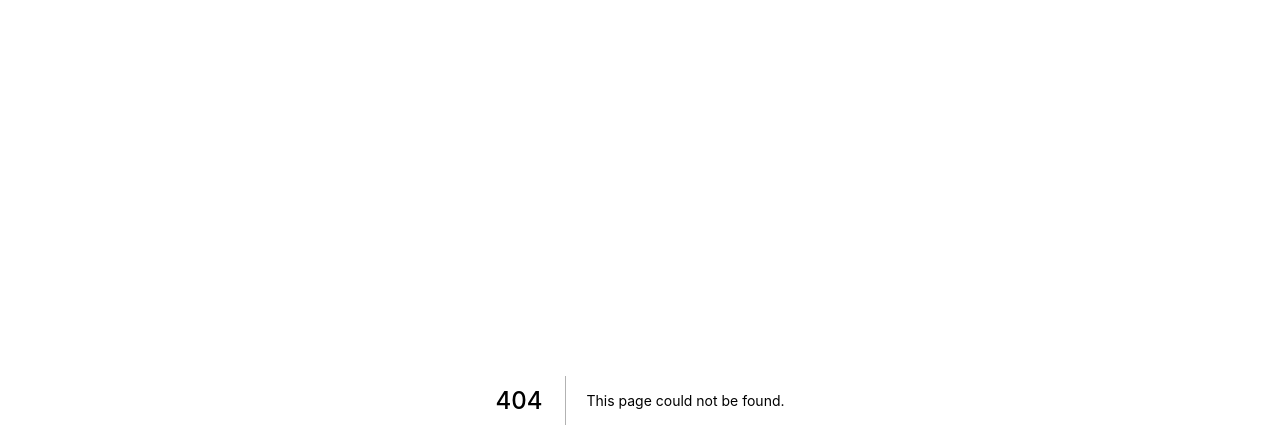
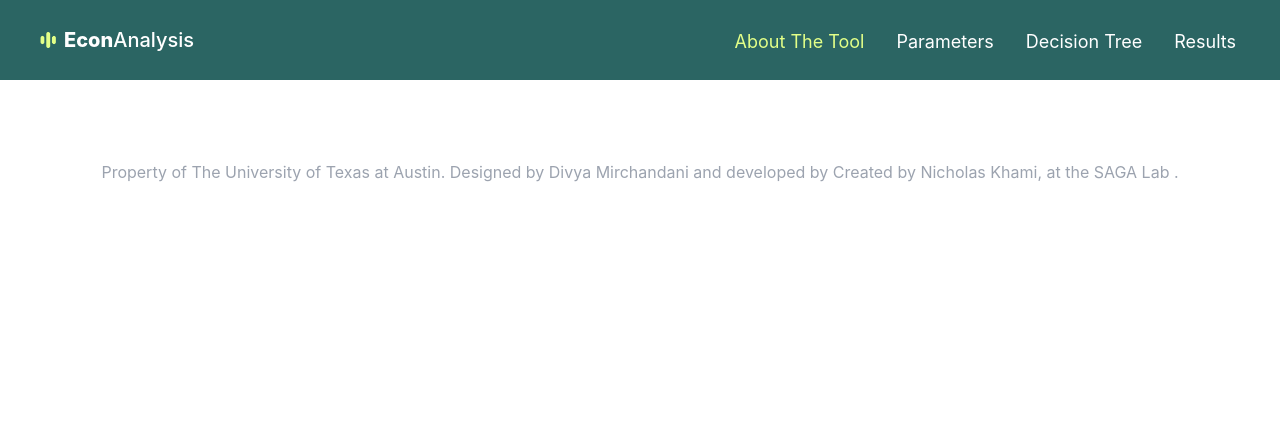
Before and after one commit to skeptrunedev/dell-med-e-consults, a Next.js app: page /home in a window 1280 px wide. Before the commit this address had no page. Shown: the top 448 px of the page. Built offline with nearby package versions, Linux system fonts and the light colour scheme.

Commit message:
decision tree formatting fix

```diff
--- /dev/null
+++ b/pages/home/index.tsx
@@ -0,0 +1,14 @@
+import type { NextPage } from 'next'
+import Navbar from '../../components/app_shell/Navbar'
+import Footer from '../../components/app_shell/Footer'
+
+const Home: NextPage = () => {
+  return (
+    <div>
+      <Navbar { ...{ active_page: 'About The Tool' } }/>
+      <Footer />
+    </div>
+  )
+}
+
+export default Home
```
